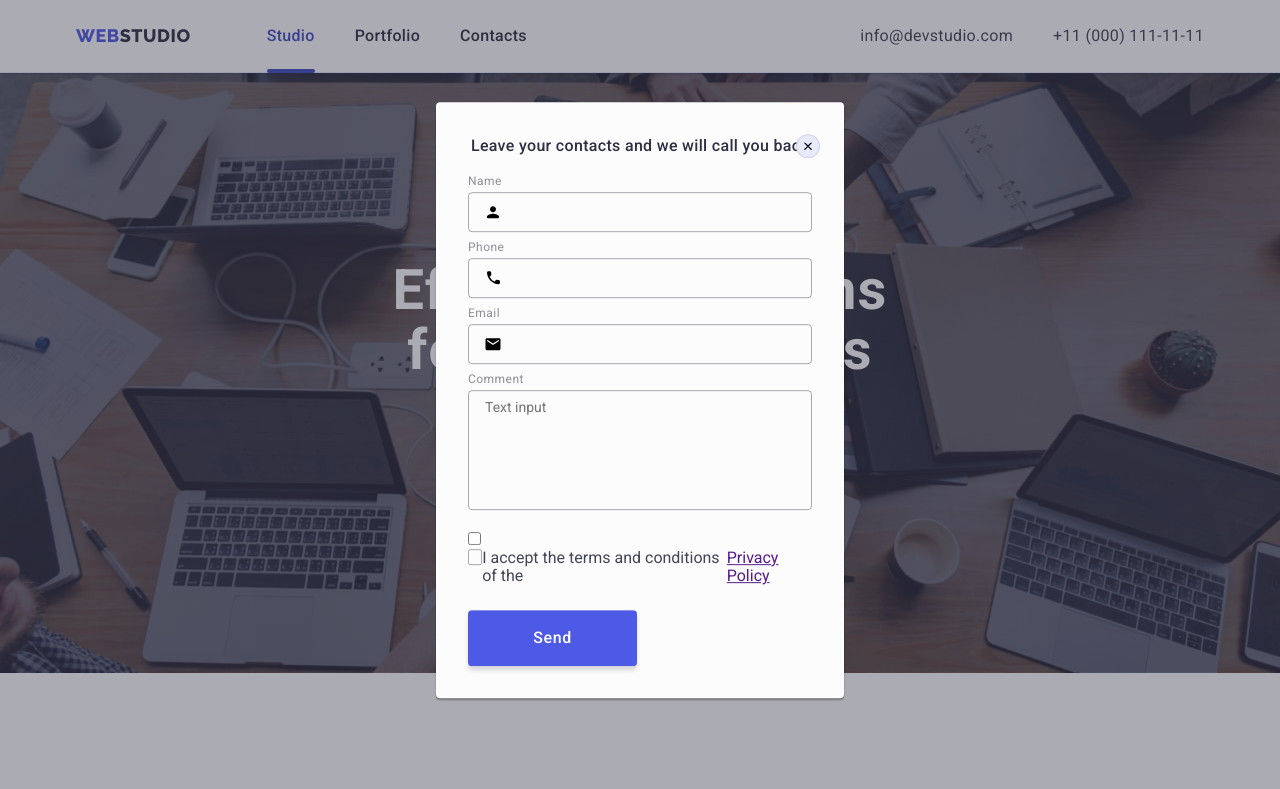
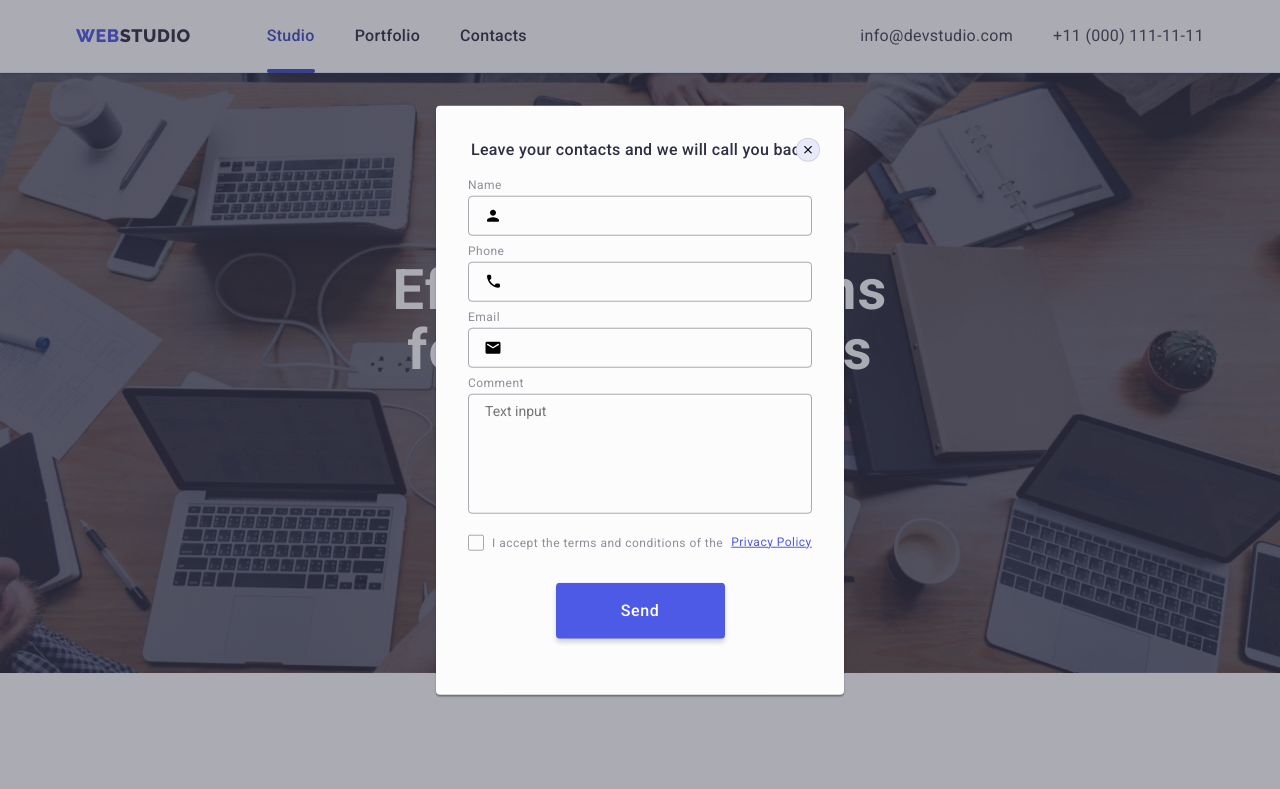
Before and after one commit to KaterynaBalashova/goit-markup-hw-06, a plain HTML site: page index.html in a window 1280 px wide. Both pictures are taken after a click on the button "Order Service". Shown: the top 789 px of the page. Drawn offline with nearby package versions, Linux system fonts and the light colour scheme.

Commit message:
checkbox-hw06

```diff
--- a/css/styles.css
+++ b/css/styles.css
@@ -701,22 +701,55 @@ body {
     margin-bottom: 24px;
 }
 
+.modal-check:checked + .check-text::before {
+    width: 16px;
+    height: 16px;
+    background-color: #404BBF;
+    border: 1px solid #404BBF;
+    border-radius: 2px;
+    background-image: url(../images/icons/checked.svg);
+    background-repeat: no-repeat;
+    background-position: center;
+}
+
 .check-text::before {
     content: '';
     display: block;
     width: 16px;
     height: 16px;
+    /* margin-right: 8px; */
     border: 1px solid rgba(46, 47, 66, 0.4);
     border-radius: 2px;
 }
 
 .check-text {
     display: flex;
+    gap: 8px;
+    flex-wrap: wrap;
+    align-items: flex-end;
+    width: 100%;
+    font-weight: 400;
+    font-size: 12px;
+    line-height: 1.17;
+    letter-spacing: 0.04em;
+    color: #8E8F99;
+    margin-bottom: 24px;
+}
+
+.privacy-link {
+    display: inline-block;
+    font-weight: 400;
+    font-size: 12px;
+    line-height: 1.33;
+    letter-spacing: 0.04em;
+    color: #4D5AE5;
 }
 
 .send-btn {
     width: 169px;
     height: 56px;
+    margin: auto;
+    margin-bottom: 24px;
     background-color: #4D5AE5;
     box-shadow: 0px 4px 4px rgba(0, 0, 0, 0.15);
     border-radius: 4px;
@@ -728,6 +761,15 @@ body {
     justify-content: center;
     align-items: center;
     padding: 16px 32px;
+    transition-property: background-color, color;
+    transition-duration: 250ms;
+    transition-timing-function: cubic-bezier(0.4, 0, 0.2, 1);
+}
+
+.send-btn:hover,
+.send-btn:focus {
+    background-color: var(--hover-color);
+    color: var(--color-white);
 }
 
 /*--------- PORTFOLIO ---------*/
--- a/index.html
+++ b/index.html
@@ -281,8 +281,9 @@
                     <use href="images/social-icons.svg#icon-x-button"></use>
                 </svg>
             </button>
-            <p class="modal-form-text">Leave your contacts and we will call you back</p>
+
             <form class="modal-form">
+                <p class="modal-form-text">Leave your contacts and we will call you back</p>
                 <div class="input-wraper">
                     <label class="modal-form-label" for="text">Name</label>
                         <div class="input-icon-wrap">
@@ -319,8 +320,8 @@
                 </div>
 
                 <div class="checkbox-wraper">
-                    <input type="checkbox" class="modal-check" id="privacy" name="user-privacy" value="true"/>
-                    <label for="privacy" class="check-text">I accept the terms and conditions of the <a href="">Privacy Policy<a>
+                    <input type="checkbox" class="modal-check visually-hidden" id="privacy" name="user-privacy" value="true"/>
+                    <label for="privacy" class="check-text">I accept the terms and conditions of the<a href="" class="privacy-link">Privacy Policy<a>
                     </label>
                 </div>
                 <button type="submit" class="send-btn">Send</button>
```
Also changed, not shown: images/icons/checked.svg (added).
